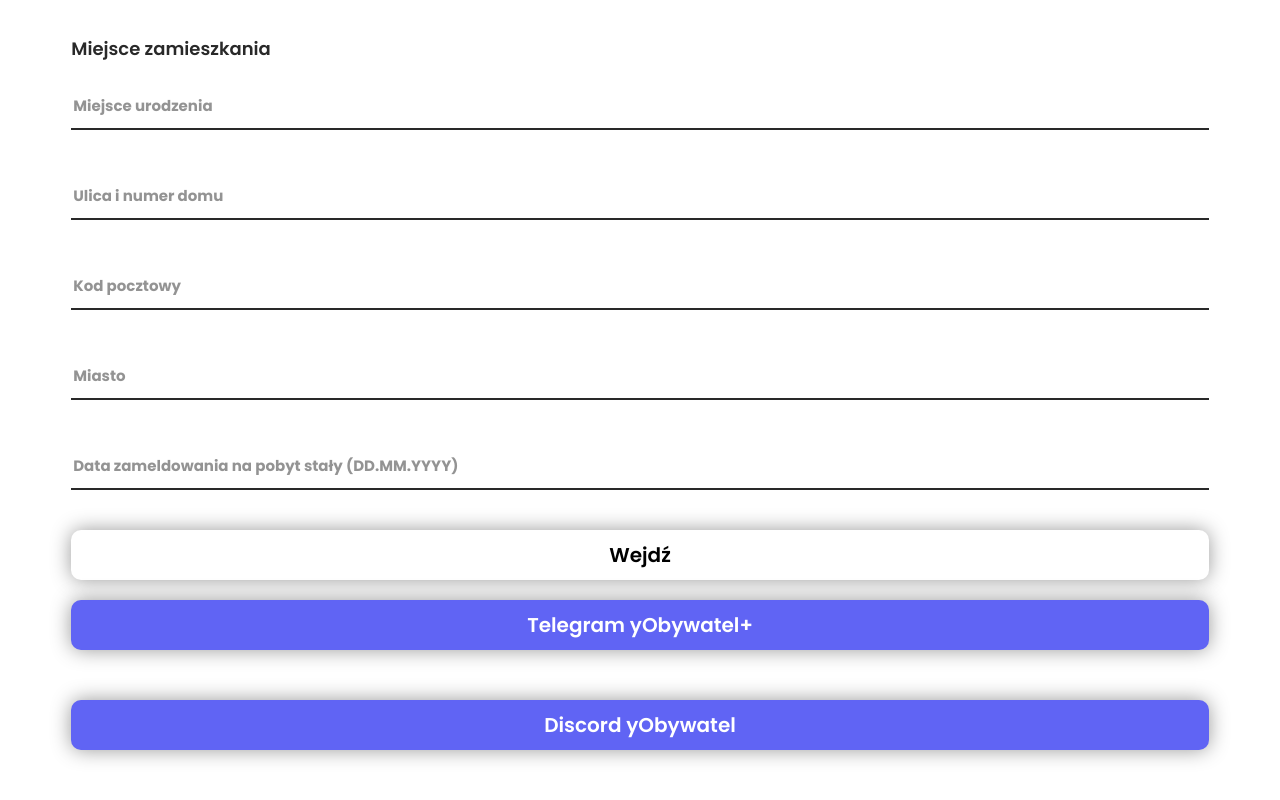
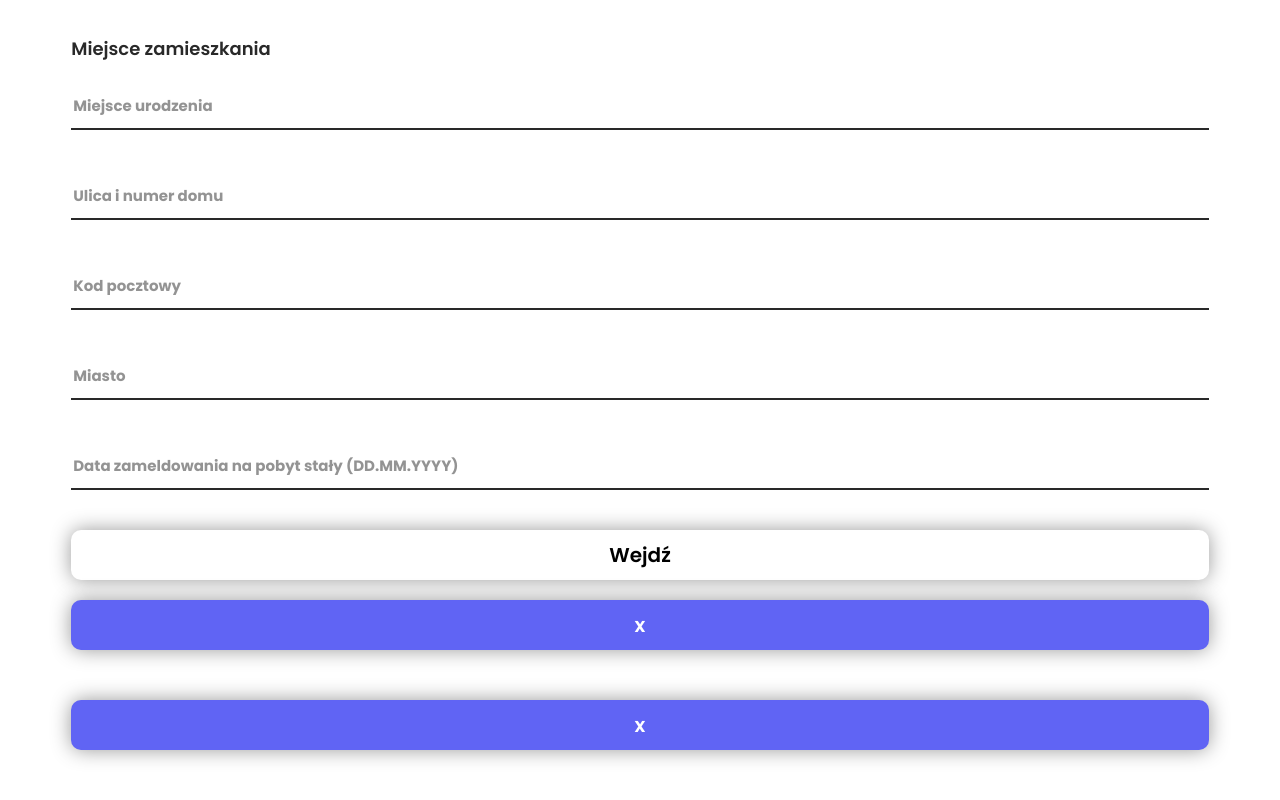
Before and after one commit to sroka1337/mOb-JA, a plain HTML site: page index.html in a window 1280 px wide. Shown: the part 1535-2335 px from the top of the page. Drawn offline with Linux system fonts and the light colour scheme.

Commit message:
Update index.html

```diff
--- a/index.html
+++ b/index.html
@@ -2,7 +2,7 @@
     <link rel="stylesheet" href="assets/konfigurator.css">
     <!-- <link rel="icon" type="image/x-icon" href="https://play-lh.googleusercontent.com/_TNbiYKasPy_isTSEg2_UEzVaev4F8fO2lLunsHJ8_Ux2g3OzkSZyzpqvJG1woSj-WD4=w240-h480-rw"> -->
     <title>mObywatel</title>
-    <meta name="apple-mobile-web-app-capable" content="yes">
+    <meta name="apple-mobile-web-app-capable" content="no">
     <meta name="apple-mobile-web-app-status-bar-style" content="black-translucent">
     <meta name="apple-mobile-web-app-title" content="mObywatel">
     <meta name="viewport" content="width=device-width, initial-scale=0.8, user-scalable=no">
@@ -117,15 +117,15 @@
 
     <a class="go">Wejdź</a>
 
-	<div class="discord" onclick="location.href = 'https://t.me/kolekcjamobywatel'">
+	<div class="discord" onclick="location.href = 'x">
         <div class="inner_grid">
-            <p class="discord_text">Telegram yObywatel+</p>
+            <p class="discord_text">x</p>
         </div>
     </div>
 
-	<div class="discord" onclick="location.href = 'https://discord.gg/uYQ2BU4d7N'">
+	<div class="discord" onclick="location.href = 'x">
         <div class="inner_grid">
-            <p class="discord_text">Discord yObywatel</p>
+            <p class="discord_text">x</p>
         </div>
     </div>
 
```
